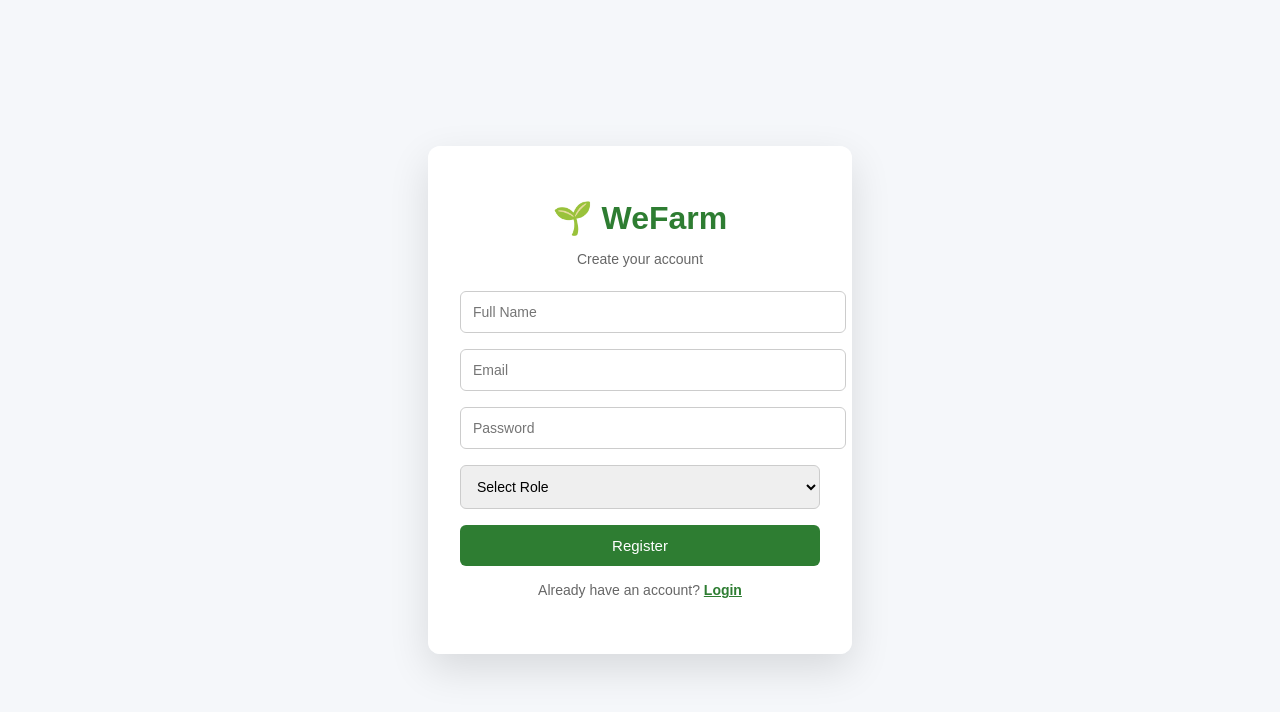
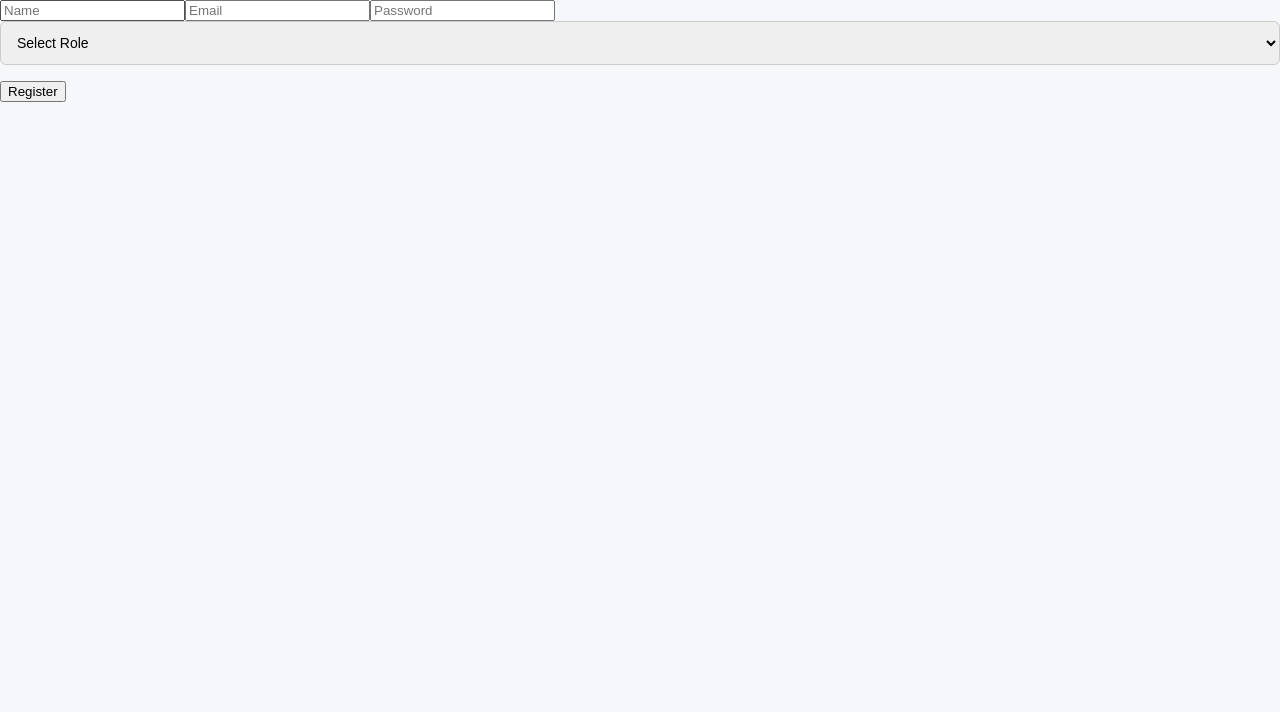
Before and after one commit to abhinav3204l/We-Farm, a React (Create React App) app in the folder frontend/: page /register in a window 1280 px wide. Shown: the top 712 px of the page. Built offline with nearby package versions, Linux system fonts and the light colour scheme.

Commit message:
Remove localhost and force single production backend

```diff
--- a/frontend/src/pages/Register.js
+++ b/frontend/src/pages/Register.js
@@ -1,5 +1,5 @@
 import React, { useState } from "react";
-import axios from "axios";
+import API from "../api";
 import "./Register.css";
 
 function Register() {
@@ -17,72 +17,36 @@ function Register() {
   const handleRegister = async () => {
     const { name, email, password, role } = form;
 
-    // Frontend validation (important)
     if (!name || !email || !password || !role) {
       alert("All fields are required");
       return;
     }
 
     try {
-      const res = await axios.post(
-        "http://localhost:5000/api/auth/register",
-        form
-      );
-
+      const res = await API.post("/auth/register", form);
       alert(res.data.message || "Registered successfully");
       window.location.href = "/";
     } catch (err) {
-      console.error("Register error:", err.response?.data);
       alert(err.response?.data?.message || "Registration failed");
     }
   };
 
   return (
-    <div className="login-container">
-      <div className="login-card">
-        <h1>🌱 WeFarm</h1>
-        <p>Create your account</p>
-
+    <div className="register-container">
+      <input name="name" placeholder="Name" onChange={handleChange} />
+      <input name="email" placeholder="Email" onChange={handleChange} />
       <input
-          type="text"
-          name="name"
-          placeholder="Full Name"
-          value={form.name}
+        name="password"
+        type="password"
+        placeholder="Password"
         onChange={handleChange}
       />
-
-        <input
-          type="email"
-          name="email"
-          placeholder="Email"
-          value={form.email}
-          onChange={handleChange}
-        />
-
-        <input
-          type="password"
-          name="password"
-          placeholder="Password"
-          value={form.password}
-          onChange={handleChange}
-        />
-
-        <select name="role" value={form.role} onChange={handleChange}>
+      <select name="role" onChange={handleChange}>
         <option value="">Select Role</option>
         <option value="farmer">Farmer</option>
-          <option value="consumer">Consumer</option>
-          <option value="youth">Youth</option>
+        <option value="expert">Expert</option>
       </select>
-
       <button onClick={handleRegister}>Register</button>
-
-        <p style={{ marginTop: "16px", fontSize: "14px" }}>
-          Already have an account?{" "}
-          <a href="/" style={{ color: "#2e7d32", fontWeight: "bold" }}>
-            Login
-          </a>
-        </p>
-      </div>
     </div>
   );
 }
```
Also changed, not shown: 1 other file (tests, documents, lock files or other folders). Lines whose indentation alone changed are shown as unchanged.
